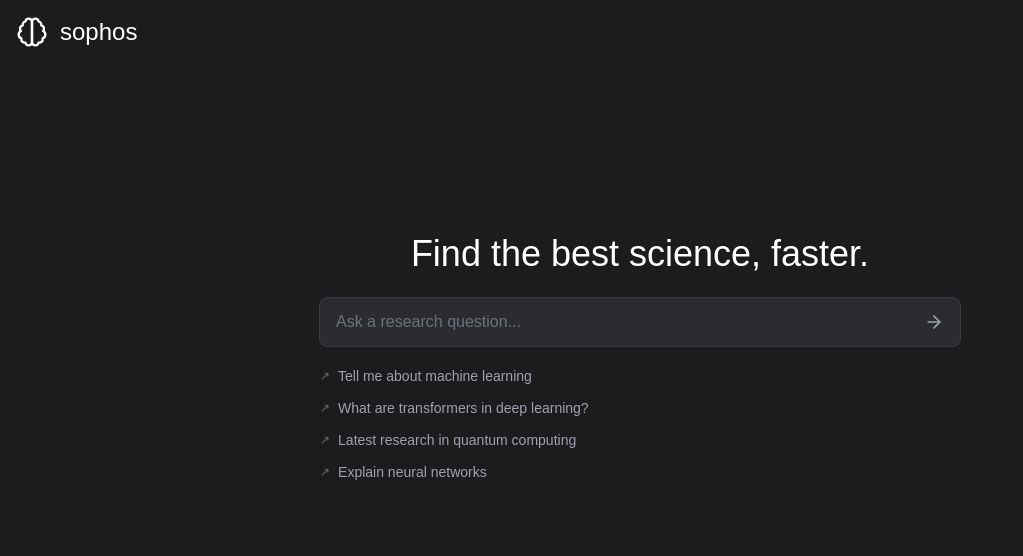
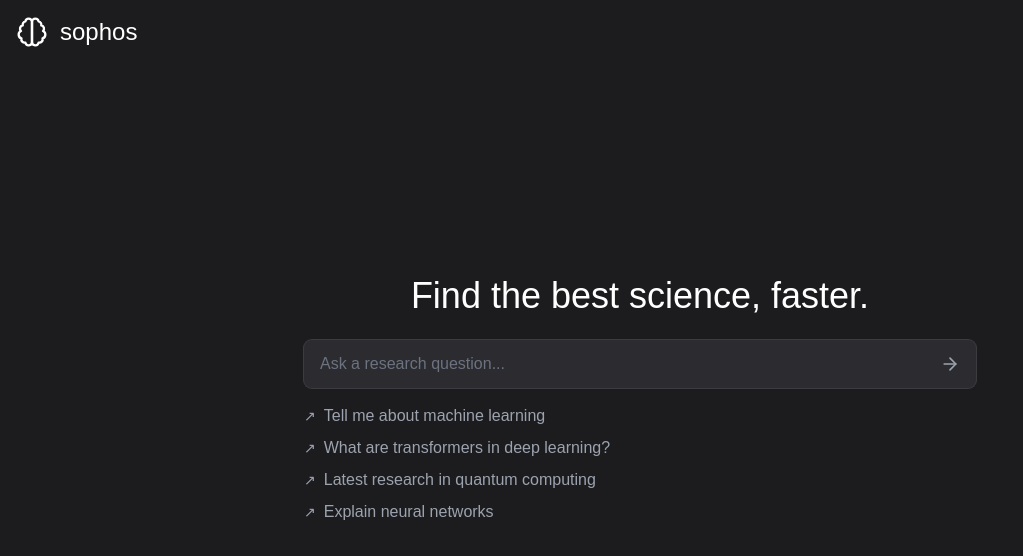
Before and after one commit to claraeverett/sophos, a Next.js app: page / in a window 1280 px wide. Shown: the top 556 px of the page, without its empty margins (0-1023 px from the left). Built offline with nearby package versions, Linux system fonts and the light colour scheme; a web font is replaced by a local one.

Commit message:
Fixed search prompts on home page

```diff
--- a/src/app/page.tsx
+++ b/src/app/page.tsx
@@ -1,8 +1,11 @@
+'use client';
+
 import Layout from '@/components/layout/Layout';
 import Header from '@/components/layout/Header';
 import SearchBar from '@/components/search/SearchBar';
+import { useRouter } from 'next/navigation';
 
-const suggestions = [
+const exampleQueries = [
   "Tell me about machine learning",
   "What are transformers in deep learning?",
   "Latest research in quantum computing",
@@ -10,23 +13,33 @@ const suggestions = [
 ];
 
 export default function Home() {
+  const router = useRouter();
+
+  const handleExampleClick = (query: string) => {
+    router.push(`/results?q=${encodeURIComponent(query)}`);
+  };
+
   return (
     <Layout>
       <Header />
-      <main className="flex-1 flex flex-col items-center min-h-[calc(100vh-80px)]">
-        <div className="flex flex-col items-center flex-1 justify-center max-w-2xl w-full px-4 -mt-20">
+      <div className="flex flex-col items-center justify-center flex-1 p-4">
+        <div className="w-full max-w-2xl flex flex-col items-center">
           <h1 className="text-4xl font-medium mb-6 text-white">Find the best science, faster.</h1>
           <SearchBar />
-          <div className="mt-4 flex flex-col gap-1 w-full">
-            {suggestions.map((suggestion, index) => (
-              <div key={index} className="suggestion">
-                <span className="suggestion-arrow">↗</span>
-                {suggestion}
-              </div>
+          <div className="mt-4 flex flex-col gap-2 w-full">
+            {exampleQueries.map((query, index) => (
+              <button
+                key={index}
+                onClick={() => handleExampleClick(query)}
+                className="flex items-center gap-2 text-gray-400 hover:text-white transition-colors duration-200"
+              >
+                <span className="text-sm">↗</span>
+                {query}
+              </button>
             ))}
           </div>
         </div>
-      </main>
+      </div>
     </Layout>
   );
 }
```
